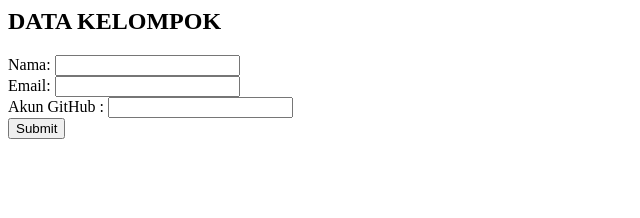
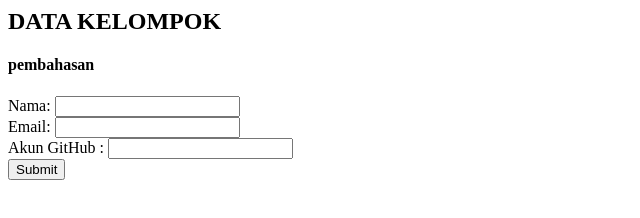
Before and after one commit to izzuddingagego/datakelompok, a website: page index.htm in a window 1280 px wide. Shown: the whole page, without its empty margins (0-640 px from the left). Drawn offline with Linux system fonts and the light colour scheme.

Commit message:
edit form

```diff
--- a/index.htm
+++ b/index.htm
@@ -1,6 +1,7 @@
 <html>
 <body>
 <h2>DATA KELOMPOK</h2>
+<h4> pembahasan </h4>
 	<form action="http://127.0.0.1:8081/process_get" method="GET">
 		Nama: <input type="text" name="nama">  <br>
 		Email: <input type="email" name="email"> <br>
```
